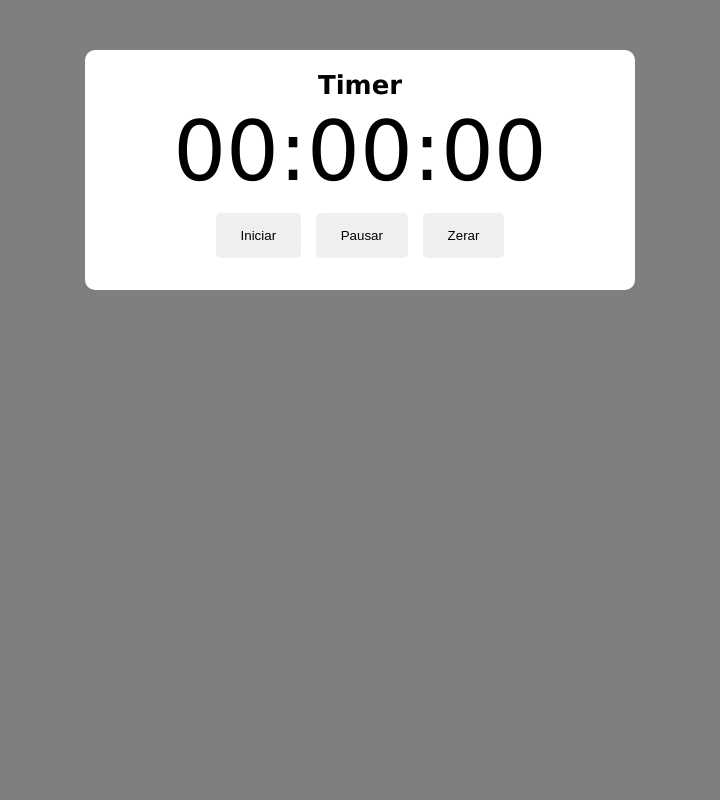
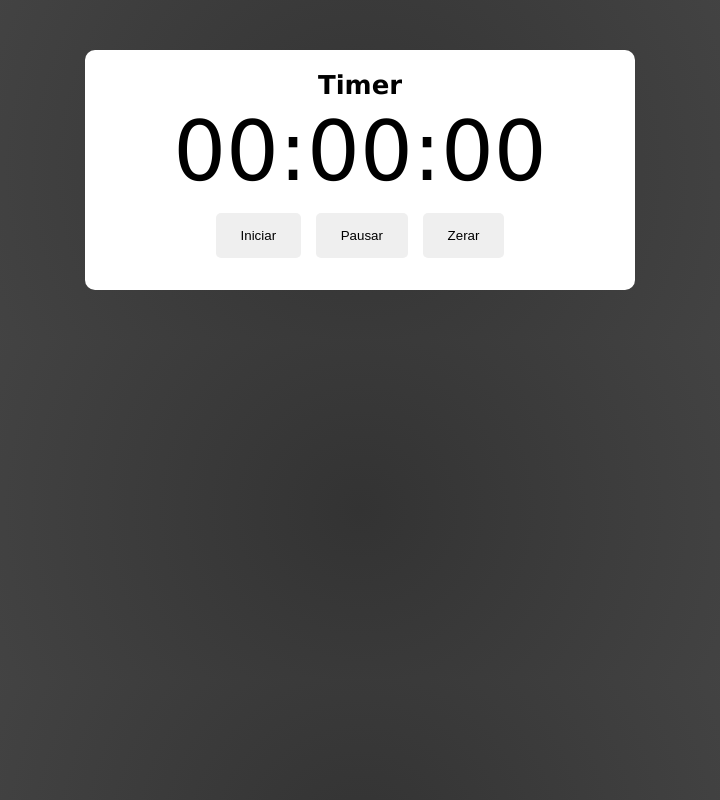
Before and after one commit to lucasshira/timer-js, a plain HTML site: page index.html in a window 1280 px wide. Shown: the whole page, without its empty margins (280-1000 px from the left). Drawn offline with Linux system fonts and the light colour scheme.

Commit message:
Update style.css

```diff
--- a/style.css
+++ b/style.css
@@ -5,7 +5,7 @@
 }
 
 body {
-    background-color: rgba(0, 0, 0, 0.5);
+    background-image: radial-gradient(circle, #333333 0%, #4d4d4d 100%);
     font-family: 'Lucida Sans', 'Lucida Sans Regular', 'Lucida Grande', 'Lucida Sans Unicode', Geneva, Verdana, sans-serif;
     font-size: 1.3rem;
     line-height: 1.5em;
```
